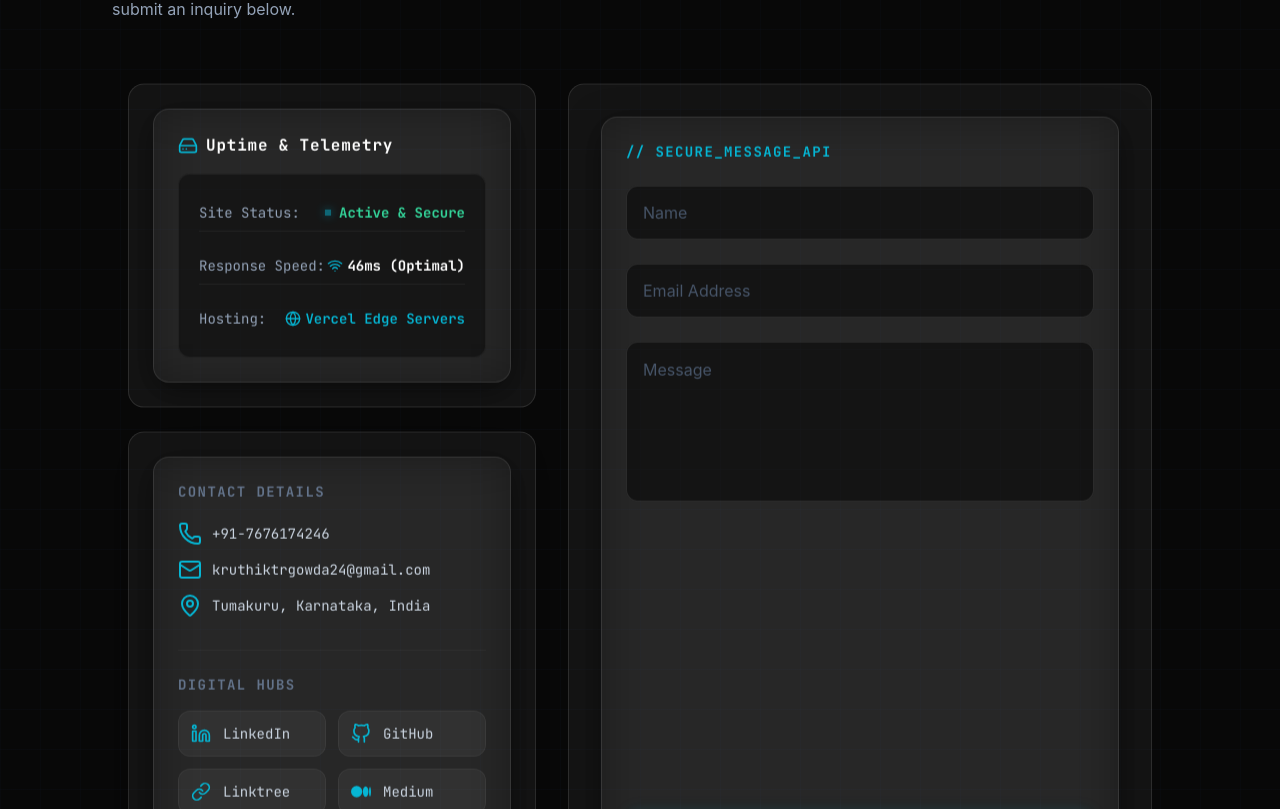
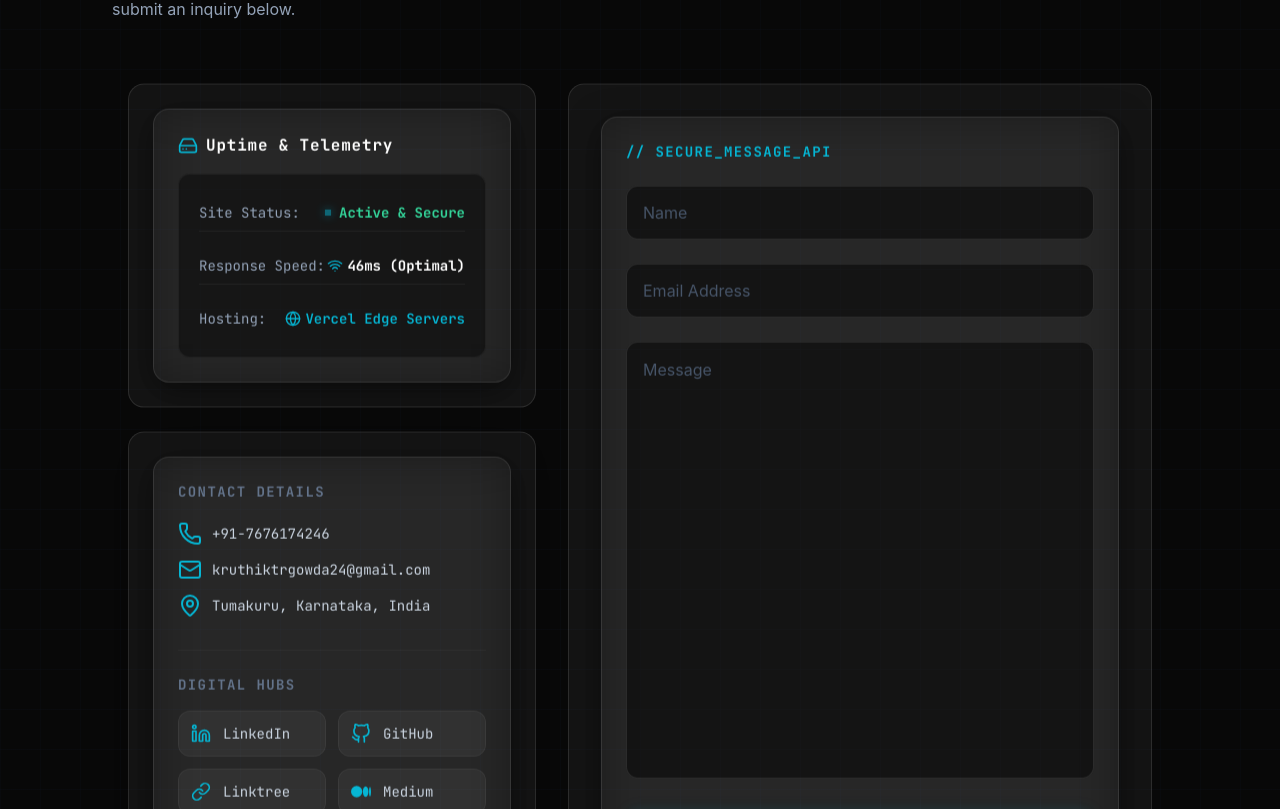
Before and after one commit to KRUTHIKTR/portfolio, a React (Vite) app: page / in a window 1280 px wide. Shown: the part 9771-10580 px from the top of the page. Built offline with nearby package versions, Linux system fonts and the light colour scheme.

Commit message:
Form optimization

```diff
--- a/src/components/ContactForm.jsx
+++ b/src/components/ContactForm.jsx
@@ -247,9 +247,9 @@ export default function ContactForm({ isZeroG }) {
                   initial={{ opacity: 0 }}
                   animate={{ opacity: 1 }}
                   exit={{ opacity: 0 }}
-                  className="space-y-6 text-left flex flex-col h-full justify-between"
+                  className="space-y-6 text-left flex flex-col h-full"
                 >
-                  <div className="space-y-6">
+                  <div className="space-y-6 flex-grow flex flex-col">
                     <h3 className="text-sm uppercase font-mono tracking-widest text-[#06b6d4] font-bold">
                       // SECURE_MESSAGE_API
                     </h3>
@@ -291,25 +291,24 @@ export default function ContactForm({ isZeroG }) {
                     </div>
 
                     {/* Message Textarea */}
-                    <div className="relative group">
+                    <div className="relative group flex-grow flex flex-col">
                       <div className={`absolute -inset-0.5 rounded-xl bg-gradient-to-r from-[#06b6d4] to-emerald-500 opacity-0 blur-md transition duration-500 group-hover:opacity-10 ${
                         focusedField === 'message' ? 'opacity-20' : ''
                       }`} />
                       <textarea
                         required
-                        rows="5"
                         placeholder="Message"
                         value={formData.message}
                         onChange={(e) => setFormData({ ...formData, message: e.target.value })}
                         onFocus={() => setFocusedField('message')}
                         onBlur={() => setFocusedField(null)}
                         disabled={isSending}
-                        className="relative w-full bg-black/45 border border-white/10 rounded-xl px-4 py-3.5 text-base text-white placeholder-slate-600 focus:outline-none focus:ring-0 focus:border-[#06b6d4] transition-all duration-300 font-sans resize-none leading-relaxed"
+                        className="relative w-full flex-grow bg-black/45 border border-white/10 rounded-xl px-4 py-3.5 text-base text-white placeholder-slate-600 focus:outline-none focus:ring-0 focus:border-[#06b6d4] transition-all duration-300 font-sans resize-none leading-relaxed min-h-[150px]"
                       />
                     </div>
                   </div>
 
-                  <div className="pt-6">
+                  <div className="pt-2">
                     <button
                       type="submit"
                       disabled={isSending}
```
